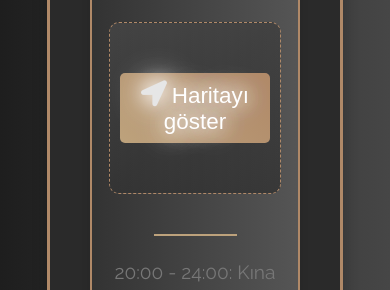
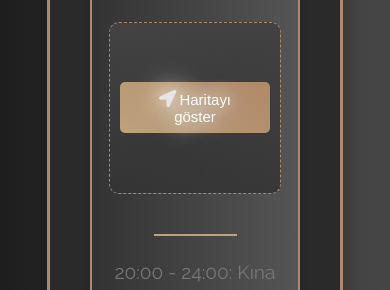
Before and after one commit to umitaltintas/wedding, a plain HTML site: page index.html in a window 390 px wide. Shown: the part 529-819 px from the top of the page. Drawn offline with Linux system fonts and the light colour scheme.

Commit message:
chore: Update font size of load map button to 0.6em

```diff
--- a/index.html
+++ b/index.html
@@ -253,7 +253,7 @@
             }
 
             .load-map-btn {
-                font-size: 0.9em;
+                font-size: 0.6em;
                 padding: 8px 16px;
             }
 
```
